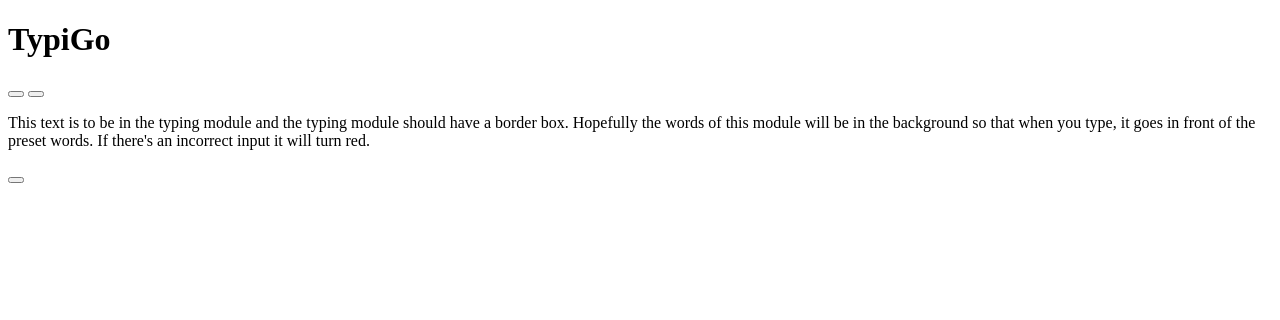
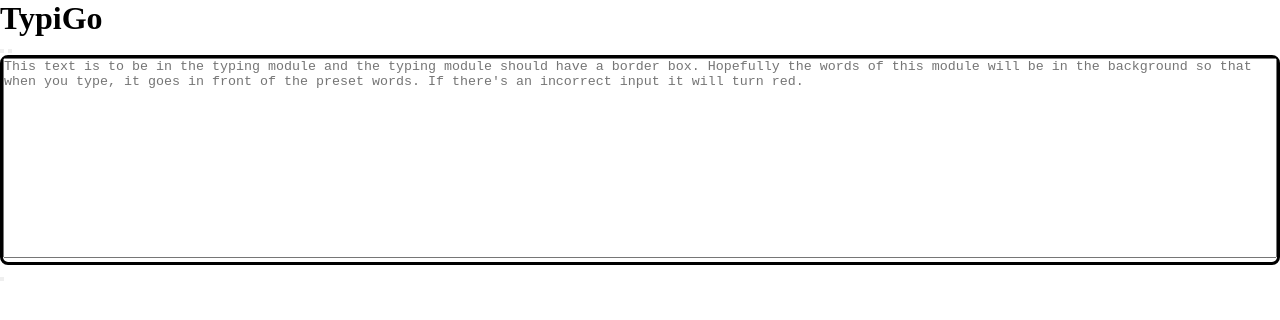
Before and after one commit to WazzaPd/TypiGo, a plain HTML site: page index.html in a window 1280 px wide. Drawn offline with Linux system fonts and the light colour scheme.

Commit message:
add feature - textarea, add general styling

```diff
--- a/index.html
+++ b/index.html
@@ -32,7 +32,7 @@
         <!-- Section 2 Typing module -->
         <section>
             <div class="typingModuleContainer">
-                <p>This text is to be in the typing module and the typing module should have a border box. Hopefully the words of this module will be in the background so that when you type, it goes in front of the preset words. If there's an incorrect input it will turn red.</p>
+                <textarea placeholder="This text is to be in the typing module and the typing module should have a border box. Hopefully the words of this module will be in the background so that when you type, it goes in front of the preset words. If there's an incorrect input it will turn red."></textarea>
             </div>
         </section>
         <!-- Restart button-->
--- a/styles.css
+++ b/styles.css
@@ -0,0 +1,18 @@
+* {
+    margin: 0;
+    padding: 0;
+    box-sizing: border-box;
+    /* font-family: */
+    transition-duration: 200ms;
+}
+
+.typingModuleContainer {
+    border: solid;
+    border-radius: 8px;
+}
+
+.typingModuleContainer > textarea {
+    width: 100%;
+    height: 200px;
+    resize: none;
+}
```
